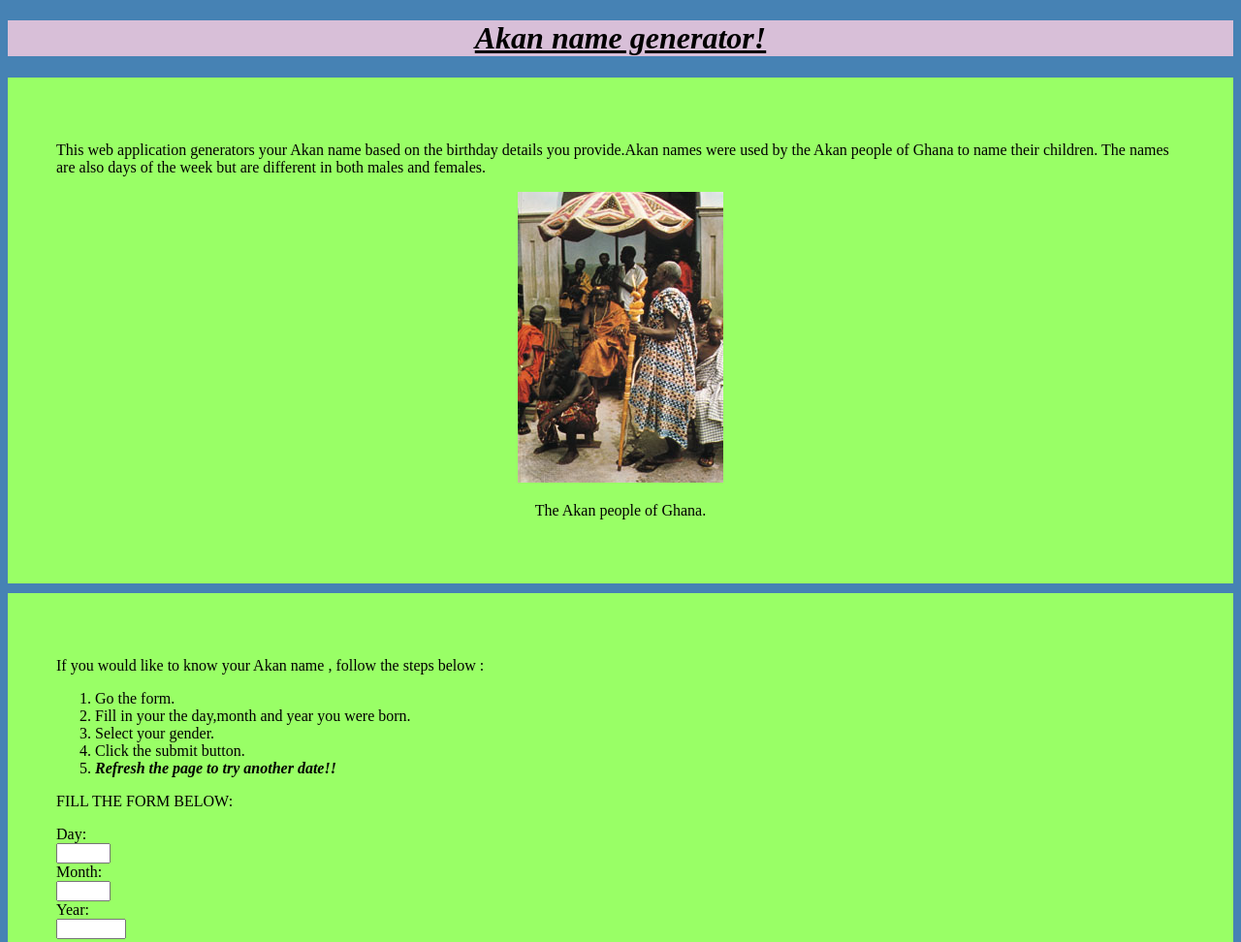
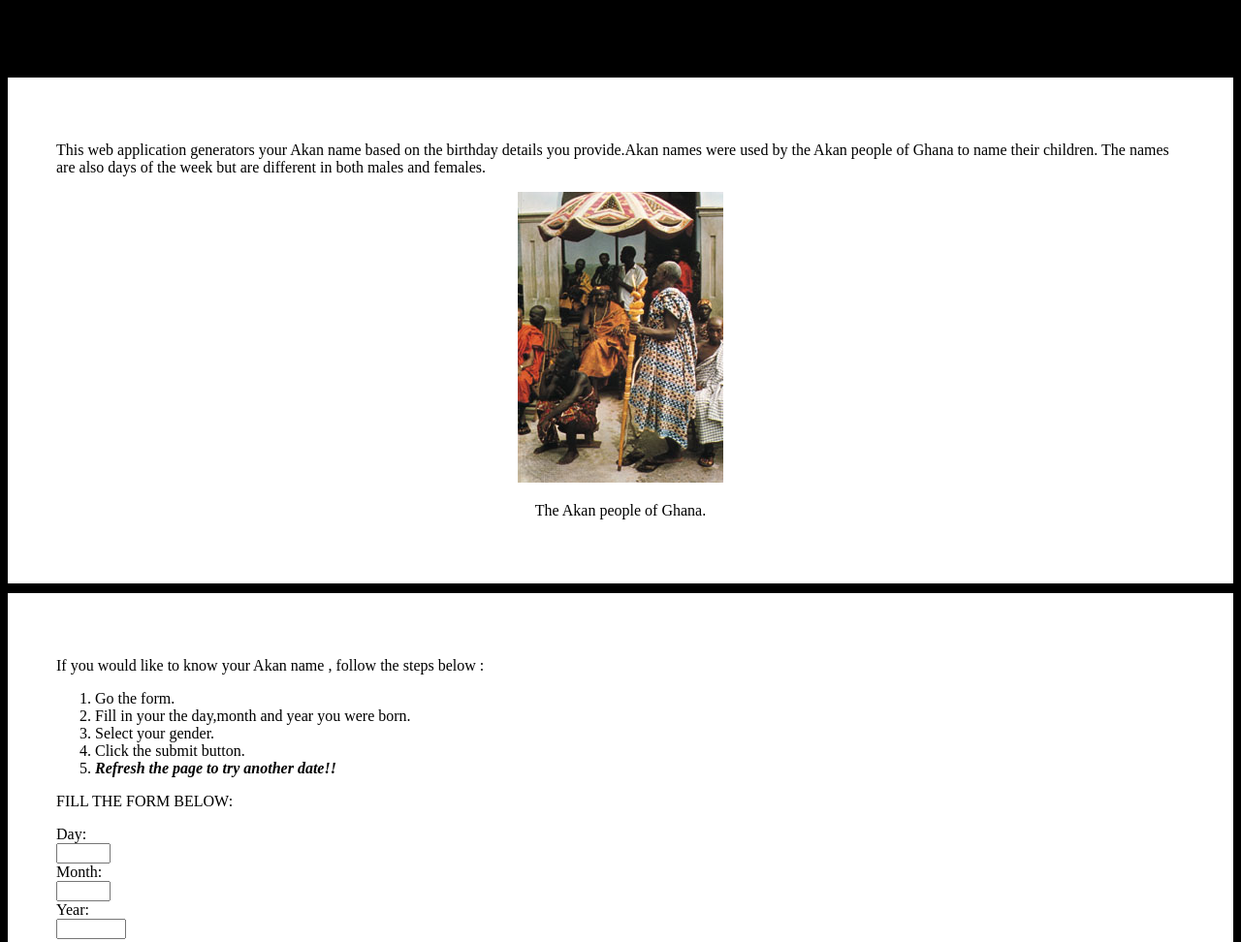
Before and after one commit to Tabithawa/akan-name-generator, a plain HTML site: page index.html in a window 1280 px wide. Shown: the top 972 px of the page at 97% size. Drawn offline with Linux system fonts and the light colour scheme.

Commit message:
change background color

```diff
--- a/index.css
+++ b/index.css
@@ -1,14 +1,13 @@
 body {
-    background-color: steelblue;
+    background-color: black;
 }
 h1{
     font-style: italic;
-    background-color: thistle;
     text-align: center;
     text-decoration-line: underline;
 }
 .description{
-    background-color: #99ff66;
+    background-color: white;
     padding: 50px;
 
 }
@@ -18,14 +17,14 @@ h1{
 }
 .mainFormToFill{
     margin-top: 10px;
-    background-color: #99ff66;
+    background-color: white;
     padding: 50px;
 }
 .copy{
     font-style: italic;
 }
 footer{
-    background-color: #99ff66;
+    background-color: white;
     padding: 40px;
     text-align: center;
     margin-top: 20px;
```
